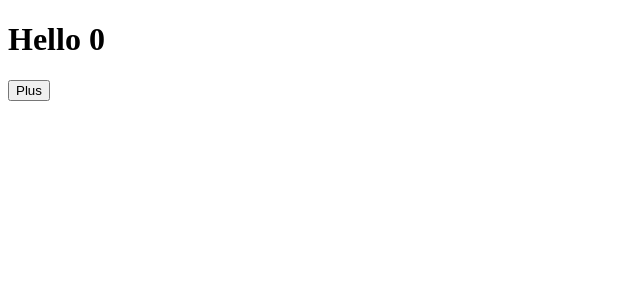
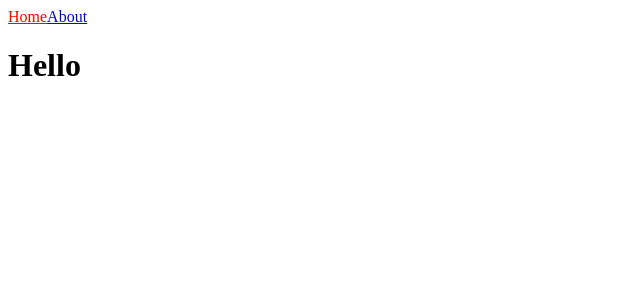
Before and after one commit to minshxxx/NomadNextJS, a Next.js app: page / in a window 1280 px wide. Shown: the top 300 px of the page, without its empty margins (0-640 px from the left). Built offline with nearby package versions, Linux system fonts and the light colour scheme.

Commit message:
1 3 Routing

```diff
--- a/pages/about-us.js
+++ b/pages/about.js
@@ -1,6 +1,9 @@
+import NavBar from "./components/NavBar";
+
 export default function about() {
   return (
     <div>
+      <NavBar />
       <h1>about us</h1>
     </div>
   );
--- /dev/null
+++ b/pages/components/NavBar.js
@@ -0,0 +1,18 @@
+import Link from "next/link";
+import { useRouter } from "next/router";
+
+export default function NavBar() {
+  const router = useRouter();
+  return (
+    <nav>
+      <Link href="/">
+        <a style={{ color: router.pathname === "/" ? "red" : "blue" }}>Home</a>
+      </Link>
+      <Link href="/about">
+        <a style={{ color: router.pathname === "/about" ? "red" : "blue" }}>
+          About
+        </a>
+      </Link>
+    </nav>
+  );
+}
--- a/pages/index.js
+++ b/pages/index.js
@@ -1,11 +1,10 @@
-import { useState } from "react";
+import NavBar from "./components/NavBar";
 
 export default function Home() {
-  const [counter, setCounter] = useState(0);
   return (
     <div>
-      <h1>Hello {counter}</h1>
-      <button onClick={() => setCounter((cur) => cur + 1)}>Plus</button>
+      <NavBar />
+      <h1>Hello</h1>
     </div>
   );
 }
```
